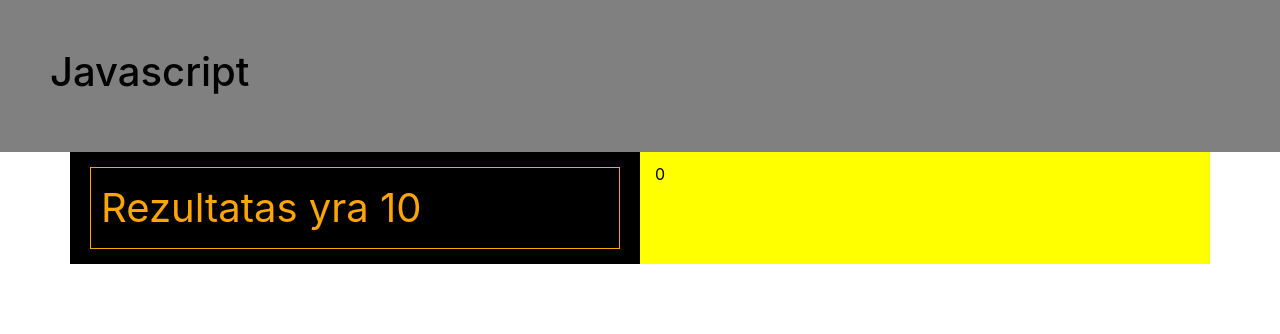
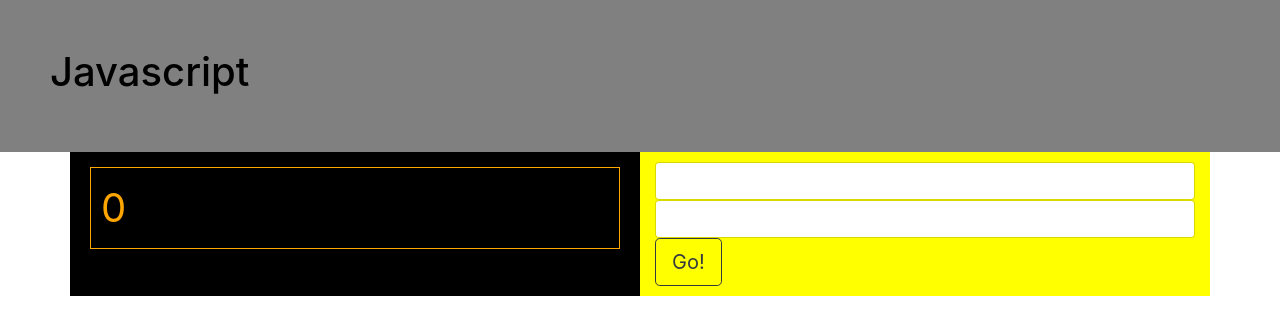
Before and after one commit to Shapeshifter212/javascript, a plain HTML site: page index.html in a window 1280 px wide. Drawn offline with nearby package versions, Linux system fonts and the light colour scheme.

Commit message:
sudetinga formule

```diff
--- a/index.html
+++ b/index.html
@@ -14,24 +14,36 @@
 	<div class="container">
 		<div class="row">
 			<div class="col left">
-				<div id="rezultatas">
-					0
-				</div>
+				<div id="rezultatas">0</div>
 			</div>
-			<div class="col right">0</div>
+			<div class="col right">
+				<input id="a" class="form-control" type="text" name="a">
+				<input id="b" class="form-control" type="text" name="b">
+				<button onclick="calc()" class="btn btn-lg btn-outline-dark">Go!</button>
+			</div>
 		</div>
 	</div>
 </body>
 </html>
 
 <script>
-	// Komentaras
+	// aprasomi naudojami kintamieji
+	var a, b, sum;
 
-	var a, b, sum;
-	a = 7;
-	b = 3;
+	// apra6oma funkcija
+	function calc () {
 
-	sum = a + b;
-	document.getElementById('rezultatas').innerHTML = "Rezultatas yra " + sum;
+		// gaunamos lauku reik6mes
+		a = parseInt(document.getElementById('a').value);
+		b = parseInt(document.getElementById('b').value);
+
+		// reiksmes sumuojamos
+		sum = (a + b) / b + a * b;
+
+		// rezultatas atvaizduojams puyslapyje
+		document.getElementById('rezultatas').innerHTML = "Rezultatas yra " + sum;
+		document.getElementById('rezultatas').style.color ="green";
+
+	}
 
 </script>
```
